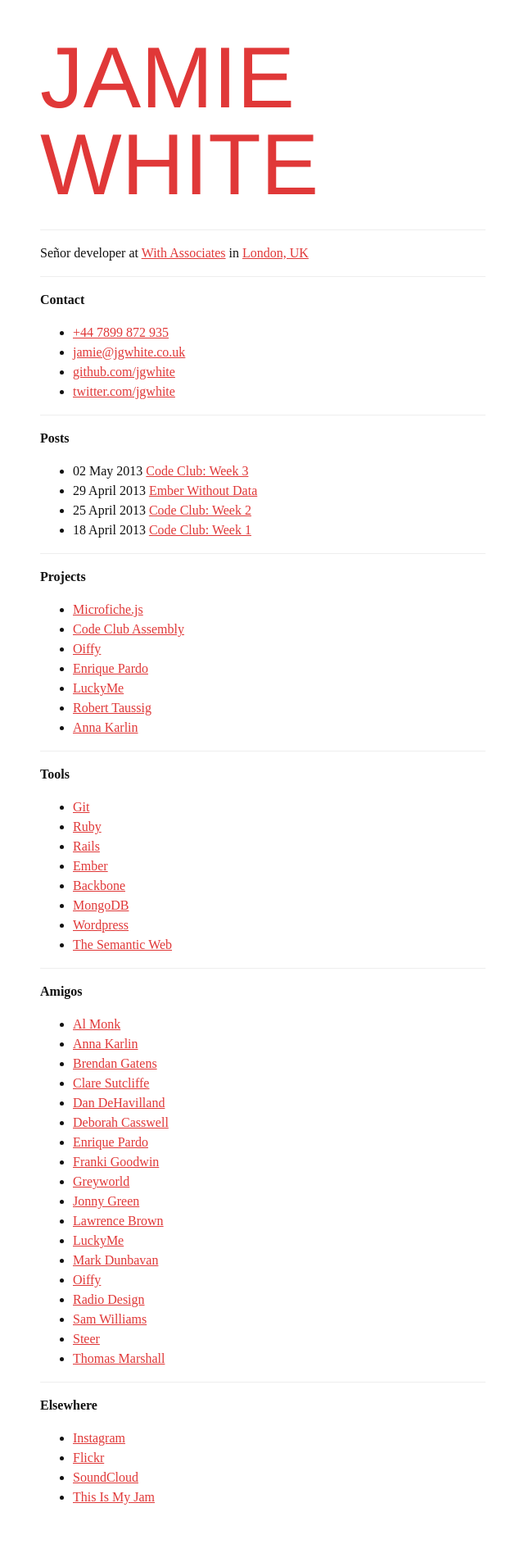
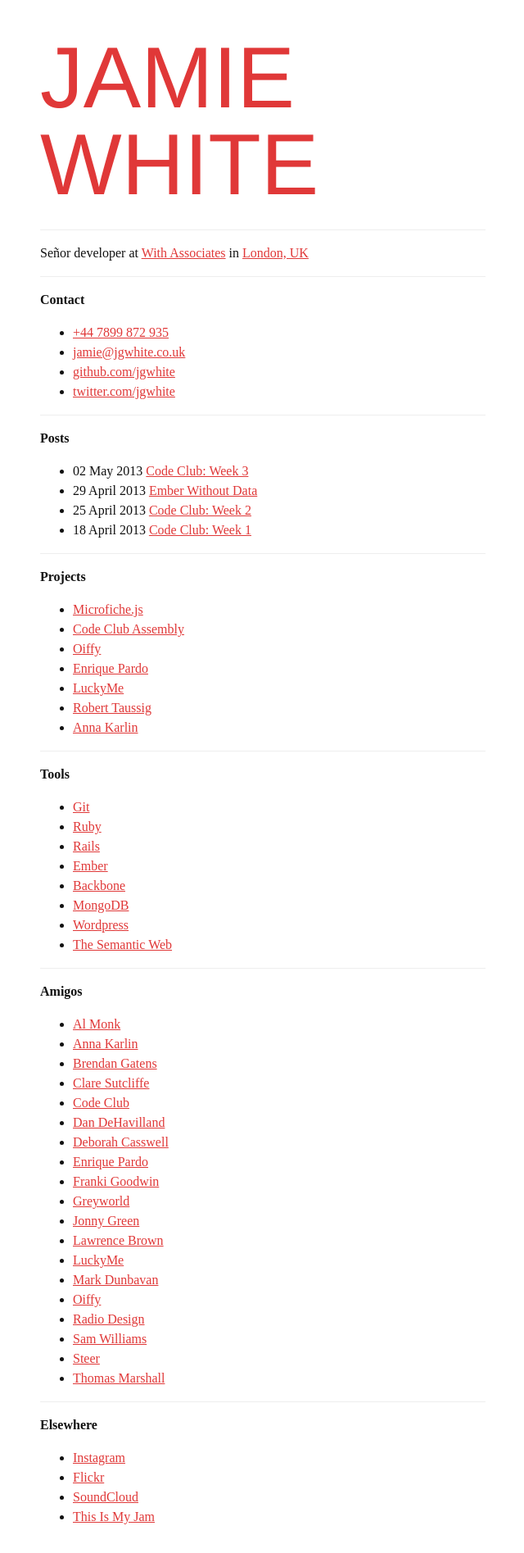
Before and after one commit to jgwhite/jgwhite.github.io, a Jekyll site: the page built from index.md, in a window 1280 px wide. Shown: the whole page at 82% size, without its empty margins (319-959 px from the left). Built offline with Jekyll 4.4.1, drawn with Linux system fonts in a browser that asks for light colours; some web fonts are replaced; before the commit the page ends 1871 px from its top, so only the background shows below that.

Commit message:
Update index.md

```diff
--- a/index.md
+++ b/index.md
@@ -60,6 +60,7 @@ in [London, UK](http://www.builtinlondon.co/)
 * [Anna Karlin](http://annakarlin.com/)
 * [Brendan Gatens](http://brendangatens.com/)
 * [Clare Sutcliffe](http://www.claresutcliffe.com/)
+* [Code Club](http://www.codeclub.org.uk/)
 * [Dan DeHavilland](http://dandehavilland.com/)
 * [Deborah Casswell](http://deborahcasswell.com/)
 * [Enrique Pardo](http://enriquepardo.com/)
```
